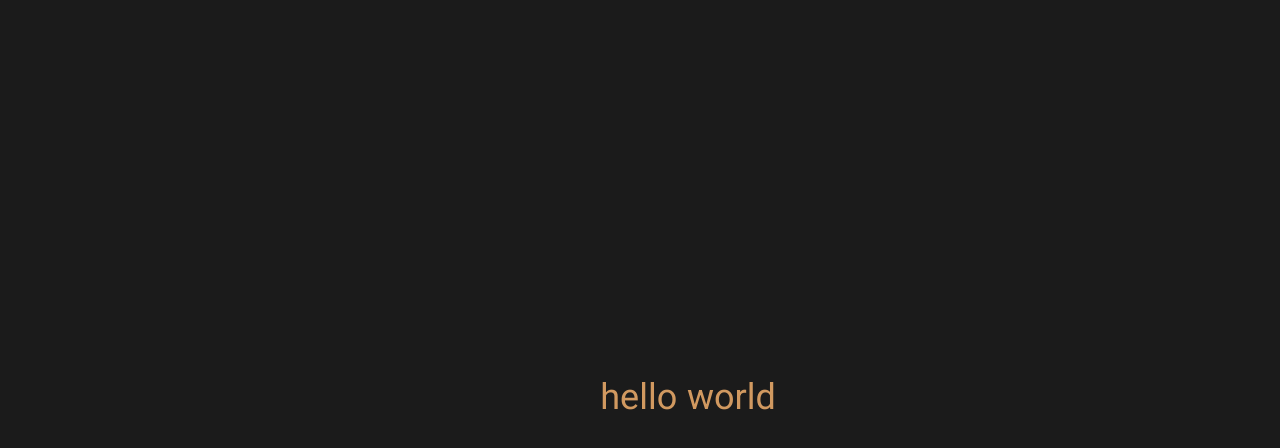
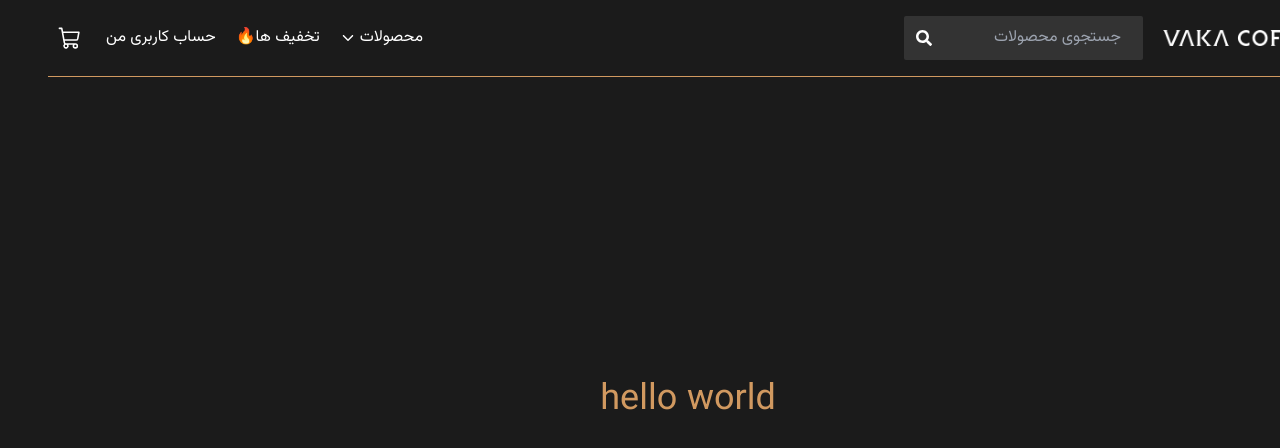
Before and after one commit to parsa-sbg/vaka-coffee, a Next.js app: page / in a window 1280 px wide. Shown: the top 448 px of the page. Built offline with nearby package versions, Linux system fonts and the light colour scheme.

Commit message:
create header component (non-responseve)

```diff
--- a/src/app/layout.tsx
+++ b/src/app/layout.tsx
@@ -12,7 +12,7 @@ export default function RootLayout({ children }: Readonly<{ children: React.Reac
 
   return (
     <html className="bg-bgColer" lang="fa" dir="rtl">
-      <body className={`${vazirFont.variable} font-vazir antialiased container`}>
+      <body className={`${vazirFont.variable} font-vazir text-white antialiased container`}>
         <Header />
         {children}
       </body>
--- /dev/null
+++ b/src/components/modules/Header/CartIcon.tsx
@@ -0,0 +1,13 @@
+import React from 'react'
+import { PiShoppingCart } from "react-icons/pi";
+
+
+function CartIcon() {
+  return (
+    <div className='cursor-pointer group p-1'>
+        <PiShoppingCart className='group-hover:text-main transition-colors duration-200' size={25} />
+    </div>
+  )
+}
+
+export default CartIcon
--- /dev/null
+++ b/src/components/modules/Header/Categories.tsx
@@ -0,0 +1,40 @@
+import Link from 'next/link';
+import React from 'react'
+import { IoIosArrowDown } from "react-icons/io";
+
+
+function Categories() {
+    return (
+        <div className='group relative'>
+
+            <div className='group-hover:text-main flex items-center cursor-pointer gap-1 transition-colors duration-200'>
+                محصولات
+                <IoIosArrowDown />
+            </div>
+
+            <div className='absolute transition-all duration-200 opacity-0 invisible group-hover:visible group-hover:opacity-100 top-[110%] rounded-md shadow-md border border-[#333] shadow-black p-5 bg-bgColer'>
+                <ul className='flex flex-col gap-3'>
+
+                    <li className='text-nowrap hover:text-main transition-colors duration-200 ml-5'>
+                        <Link href={'#'}>قهوه عربیکا</Link>
+                    </li>
+
+                    <li className='text-nowrap hover:text-main transition-colors duration-200 ml-5'>
+                        <Link href={'#'}>قهوه روبوستا</Link>
+                    </li>
+
+                    <li className='text-nowrap hover:text-main transition-colors duration-200 ml-5'>
+                        <Link href={'#'}>قهوه ترک</Link>
+                    </li>
+
+                    <li className='text-nowrap hover:text-main transition-colors duration-200 ml-5'>
+                        <Link href={'#'}>قهوه سبک زندگی</Link>
+                    </li>
+
+                </ul>
+            </div>
+        </div>
+    )
+}
+
+export default Categories
--- a/src/components/modules/Header/Header.tsx
+++ b/src/components/modules/Header/Header.tsx
@@ -1,12 +1,33 @@
 import React from 'react'
+import Logo from '../Logo/Logo'
+import SearchBar from './SearchBar'
+import CartIcon from './CartIcon'
+import Link from 'next/link'
+import Categories from './Categories'
+
 
 function Header() {
     return (
-        <div className=' fixed top-0 left-0 right-0 bg-red-300'>
-            <div className='container flex justify-between'>
-                <div></div>
-                <div></div>
+        <div className=' fixed top-0 left-0 right-0 border-b-main border-b'>
+
+            <div className='container flex items-center justify-between py-4'>
+
+                <div className='flex items-center gap-5'>
+                    <Logo />
+                    <SearchBar />
+                </div>
+
+                <div className='flex items-center gap-5'>
+
+                    <Categories />
+                    <Link href={'/account'} className='hover:text-main duration-200'>تخفیف ها🔥</Link>
+                    <Link href={'/account'} className='hover:text-main duration-200'>حساب کاربری من</Link>
+
+                    <CartIcon />
+                </div>
+
             </div>
+
         </div>
     )
 }
--- /dev/null
+++ b/src/components/modules/Header/SearchBar.tsx
@@ -0,0 +1,19 @@
+import React from 'react'
+import { FaSearch } from "react-icons/fa";
+
+
+function SearchBar() {
+    return (
+        <div className='relative'>
+            <input
+                className='w-full bg-[#333] pr-5 pl-8 py-2 rounded-sm outline-none border-2 border-transparent transition-colors duration-200 focus:border-main'
+                type="text"
+                placeholder='جستجوی محصولات' />
+            <div className='cursor-pointer p-1 absolute left-2 top-0 bottom-0 my-auto flex items-center justify-center'>
+                <FaSearch className='' />
+            </div>
+        </div>
+    )
+}
+
+export default SearchBar
--- /dev/null
+++ b/src/components/modules/Logo/Logo.tsx
@@ -0,0 +1,13 @@
+import Image from 'next/image'
+import Link from 'next/link'
+import React from 'react'
+
+function Logo() {
+  return (
+    <Link href={'/'}>
+        <Image src={'/logo-en.png'} alt='logo' width={200} height={100} className='max-w-40' />
+    </Link>
+  )
+}
+
+export default Logo
```
Also changed, not shown: package.json (+4 -3 lines), public/logo-en.png (added), 1 other file (tests, documents, lock files or other folders).
